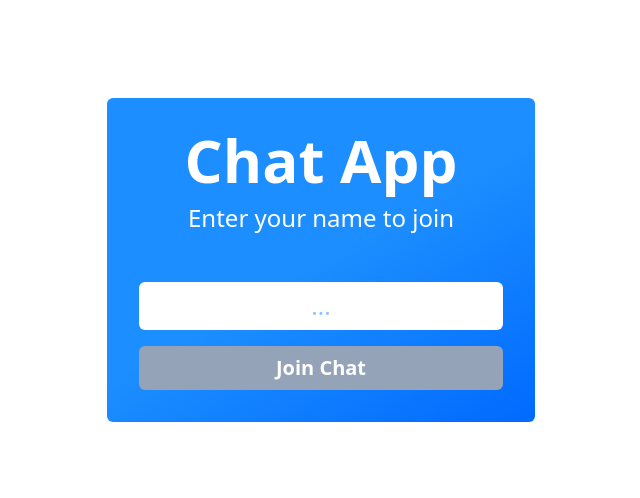
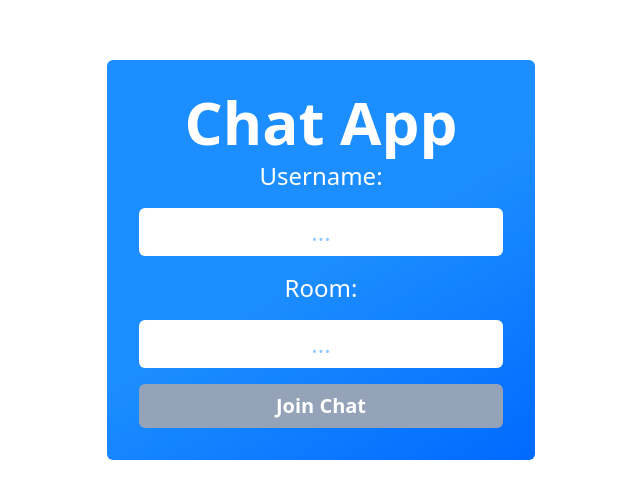
Before and after one commit to jbharwood/set-status-frontend, a Next.js app: page / in a window 1280 px wide. Shown: the part 108-606 px from the top of the page, without its empty margins (319-959 px from the left). Built offline with nearby package versions, Linux system fonts and the light colour scheme; no server answers.

Commit message:
added rooms and removed typing

```diff
--- a/app/page.tsx
+++ b/app/page.tsx
@@ -1,16 +1,16 @@
 "use client";
 import { io } from "socket.io-client";
-import { useEffect, useState, useRef } from "react";
+import { useEffect, useState } from "react";
 import { Chat, Inputs, SignUp } from "@/components";
+import { IMessage, IUser } from "@/types/interfaces";
 
 const socket = io("http://localhost:3001");
 
 export default function Home() {
   const [chat, setChat] = useState<IMessage[]>([]);
-  const [typing, setTyping] = useState<string[]>([]);
-  const [input, setInput] = useState("");
+  const [userNameInput, setUserNameInput] = useState("");
+  const [roomInput, setRoomInput] = useState("");
   const [user, setUser] = useState<IUser | null>(null);
-  // const user = useRef<IUser>(null);
 
   useEffect(() => {
     socket.on("receive_message", (msg) => {
@@ -19,48 +19,35 @@ export default function Home() {
       setChat((prev) => [...prev, msg]);
     });
 
-    socket.on("user_typing", (data) => {
-      if (!user) return;
-
-      setTyping((prev) => {
-        if (typing.includes(data.user) && data.typing === true) return prev;
-
-        if (data.typing === false) {
-          return prev.filter((u) => u !== data.user);
-        } else {
-          return [...prev, data.user];
-        }
-      });
-    });
-
-    socket.on("new_user", (newUser) => {
+    socket.on("join_room", (data) => {
       if (!user) return;
 
       setChat((prev) => [
         ...prev,
         {
-          content: `${newUser} joined`,
+          content: `${data.user} joined ${data.room}`,
           type: "server",
           user: { name: "server" },
+          room: data.room,
         },
       ]);
     });
 
-    socket.on("logout", (newUser) => {
+    socket.on("logout", (newUser, room) => {
       setChat((prev) => [
         ...prev,
         {
           content: `${newUser.name} left`,
           type: "server",
           user: { name: "server" },
+          room,
         },
       ]);
     });
 
     return () => {
       socket.off("receive_message");
-      socket.off("user_typing");
-      socket.off("new_user");
+      socket.off("join_room");
       socket.off("logout");
     };
   });
@@ -69,20 +56,16 @@ export default function Home() {
     <main className="h-screen max-h-screen max-w-screen mx-auto md:container md:p-20 md:pt-4">
       {user ? (
         <>
-          <Chat user={user} chat={chat} typing={typing} />
-          <Inputs
-            setChat={setChat}
-            user={user}
-            socket={socket}
-            setUser={setUser}
-          />
+          <Chat user={user} chat={chat} />
+          <Inputs user={user} socket={socket} setUser={setUser} />
         </>
       ) : (
         <SignUp
-          user={user}
           socket={socket}
-          input={input}
-          setInput={setInput}
+          userNameInput={userNameInput}
+          setUserNameInput={setUserNameInput}
+          roomInput={roomInput}
+          setRoomInput={setRoomInput}
           setUser={setUser}
         />
       )}
--- a/components/Chat.tsx
+++ b/components/Chat.tsx
@@ -1,13 +1,13 @@
-import { Message, ServerMessage, Typing } from "./Messages";
+import { IMessage, IUser } from "@/types/interfaces";
+import { Message, ServerMessage } from "./Messages";
 import { useEffect, useRef } from "react";
 
 type ChatProps = {
   chat: Array<IMessage>;
   user: IUser;
-  typing: string[];
 };
 
-export default function Chat({ chat, user, typing }: ChatProps) {
+export default function Chat({ chat, user }: ChatProps) {
   const scroller = useRef<HTMLDivElement>(null);
 
   useEffect(() => {
@@ -34,7 +34,6 @@ export default function Chat({ chat, user, typing }: ChatProps) {
             <Message key={index} {...messageOutput} />
           );
         })}
-        {typing[0] && <Typing user={typing[0]} />}
         <div ref={scroller} className="pb-2 md:pb-6" />
       </div>
     </div>
--- a/components/Inputs.tsx
+++ b/components/Inputs.tsx
@@ -3,20 +3,15 @@ import { send, upload } from "@/assets";
 import Image from "next/image";
 import { Socket } from "socket.io-client";
 import { DefaultEventsMap } from "socket.io";
+import { IMessage, IUser } from "@/types/interfaces";
 
 type InputsProps = {
   user: IUser;
   socket: Socket<DefaultEventsMap, DefaultEventsMap>;
-  setChat: React.Dispatch<React.SetStateAction<IMessage[]>>;
   setUser: React.Dispatch<React.SetStateAction<IUser | null>>;
 };
 
-export default function Inputs({
-  user,
-  socket,
-  setChat,
-  setUser,
-}: InputsProps) {
+export default function Inputs({ user, socket, setUser }: InputsProps) {
   const [input, setInput] = useState("");
 
   const uploadInput = useRef<HTMLInputElement>(null);
@@ -25,10 +20,8 @@ export default function Inputs({
     if (input) {
       const msg: IMessage = { content: input, type: "text", user };
 
-      socket.emit("send_message", msg);
-      socket.emit("user_typing", { user: user.name, typing: false });
+      socket.emit("send_message", msg, user.room);
 
-      setChat((prev) => [...prev, msg]);
       setInput("");
     } else {
       uploadInput.current?.click();
@@ -41,17 +34,8 @@ export default function Inputs({
       const img = URL.createObjectURL(file);
       const msg: IMessage = { content: img, type: "image", user };
 
-      setChat((prev) => [...prev, msg]);
-      socket.emit("send_message", msg);
+      socket.emit("send_message", msg, user.room);
     }
-  }
-
-  function userTyping(e: React.ChangeEvent<HTMLInputElement>) {
-    setInput(e.target.value);
-    socket.emit("user_typing", {
-      user: user.name,
-      typing: e.target.value ? true : false,
-    });
   }
 
   function logout() {
@@ -66,7 +50,7 @@ export default function Inputs({
         type="text"
         placeholder="Enter your message"
         value={input}
-        onChange={(e) => userTyping(e)}
+        onChange={(e) => setInput(e.target.value)}
         onKeyDown={(e) => e.key === "Enter" && sendMessage()}
       />
       <input
--- a/components/Messages/Message.tsx
+++ b/components/Messages/Message.tsx
@@ -1,3 +1,6 @@
+import React from "react";
+import { IMessage, IUser } from "../../types/interfaces";
+
 type MessageProps = {
   content: string;
   type: IMessage["type"];
@@ -14,7 +17,7 @@ export default function Message({ content, type, own, user }: MessageProps) {
             type === "text" ? "my-auto" : "max-h-12"
           }`}
         >
-          {user?.name.charAt(0).toUpperCase()}
+          {user.name && user.name.charAt(0).toUpperCase()}
         </span>
       )}
       <span
--- a/components/Messages/Typing.tsx
+++ /dev/null
@@ -1,18 +0,0 @@
-type TypingProps = {
-  user: string;
-};
-
-export default function Typing({ user }: TypingProps) {
-  return (
-    <div className="px-1 md:px-6 py-1 flex">
-      <span className="logo text-2xl bg-blue-600 text-white rounded-full py-2 my-auto text-center px-4 mr-2 flex items-center">
-        {user.charAt(0).toUpperCase()}
-      </span>
-      <div className="loader bg-slate-300 rounded-2xl p-5">
-        <div></div>
-        <div></div>
-        <div></div>
-      </div>
-    </div>
-  );
-}
--- a/components/Messages/index.ts
+++ b/components/Messages/index.ts
@@ -1,5 +1,5 @@
+
 import Message from "./Message";
 import ServerMessage from "./ServerMessage";
-import Typing from "./Typing";
 
-export { Message, ServerMessage, Typing }
+export { Message, ServerMessage }
--- a/components/SignUp.tsx
+++ b/components/SignUp.tsx
@@ -1,45 +1,58 @@
 import { Socket } from "socket.io-client";
 import { DefaultEventsMap } from "socket.io";
+import { IUser } from "@/types/interfaces";
 
 type SignUpProps = {
-  user: IUser | null;
   socket: Socket<DefaultEventsMap, DefaultEventsMap>;
-  input: string;
-  setInput: React.Dispatch<React.SetStateAction<string>>;
+  userNameInput: string;
+  setUserNameInput: React.Dispatch<React.SetStateAction<string>>;
+  roomInput: string;
+  setRoomInput: React.Dispatch<React.SetStateAction<string>>;
   setUser: React.Dispatch<React.SetStateAction<IUser | null>>;
 };
 
 export default function SignUp({
-  user,
   socket,
-  input,
-  setInput,
+  userNameInput,
+  setUserNameInput,
   setUser,
+  setRoomInput,
+  roomInput,
 }: SignUpProps) {
   function addUser() {
-    setUser({ name: input, id: socket.id });
-    socket.emit("new_user", { user: input });
-    setInput("");
+    setUser({ name: userNameInput, id: socket.id, room: roomInput });
+    socket.emit("join_room", { user: userNameInput, room: roomInput });
+    setUserNameInput("");
+    setRoomInput("");
   }
 
   return (
     <div className="w-full h-full flex flex=col items-center justify-center">
-      <div className="text-center grid grid-rows-3 gap-2 gradient p-8 rounded-md">
+      <div className="text-center grid gap-2 gradient p-8 rounded-md">
         <h1 className="text-6xl font-bold text-white">Chat App</h1>
-        <h2 className="text-2xl text-white">Enter your name to join</h2>
+        <h2 className="text-2xl text-white">Username:</h2>
         <input
           type="text"
           className="text-2xl text-center rounded-md p-2 my-2 text-blue-400 placeholder-blue-300 focus:outline-none"
           placeholder="..."
-          value={input}
-          onChange={(e) => setInput(e.target.value)}
+          value={userNameInput}
+          onChange={(e) => setUserNameInput(e.target.value)}
+          onKeyDown={(e) => e.key === "Enter" && addUser()}
+        />
+        <h2 className="text-2xl text-white">Room:</h2>
+        <input
+          type="text"
+          className="text-2xl text-center rounded-md p-2 my-2 text-blue-400 placeholder-blue-300 focus:outline-none"
+          placeholder="..."
+          value={roomInput}
+          onChange={(e) => setRoomInput(e.target.value)}
           onKeyDown={(e) => e.key === "Enter" && addUser()}
         />
         <button
           className={`text-xl w-full text-white font-bold py-2 px-3 rounded-md ${
-            input ? "bg-sky-400" : "bg-slate-400"
+            userNameInput && roomInput ? "bg-sky-400" : "bg-slate-400"
           }`}
-          disabled={!input}
+          disabled={!userNameInput || !roomInput}
           onClick={addUser}
         >
           Join Chat
--- a/tsconfig.json
+++ b/tsconfig.json
@@ -22,6 +22,6 @@
       "@/*": ["./*"]
     }
   },
-  "include": ["next-env.d.ts", "**/*.ts", "**/*.tsx", ".next/types/**/*.ts", "interfaces.d.ts"],
+  "include": ["next-env.d.ts", "**/*.ts", "**/*.tsx", ".next/types/**/*.ts", "types/*"],
   "exclude": ["node_modules"]
 }
```
Also changed, not shown: types/interfaces.ts (renamed from interfaces.d.ts, +5 -4 lines).
